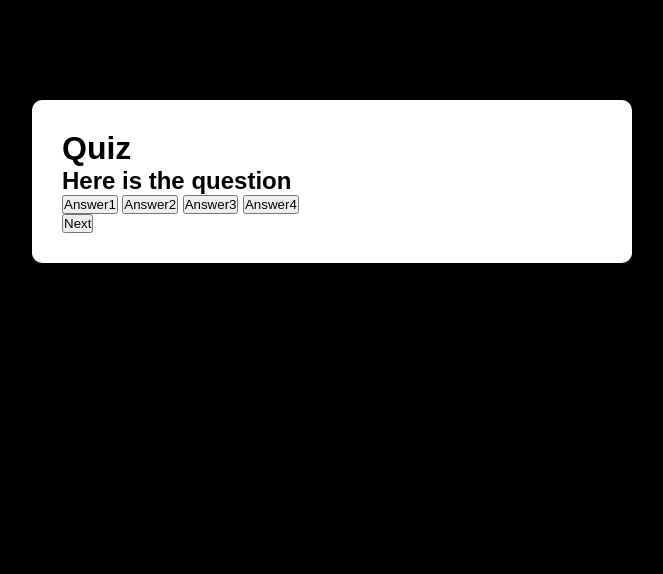
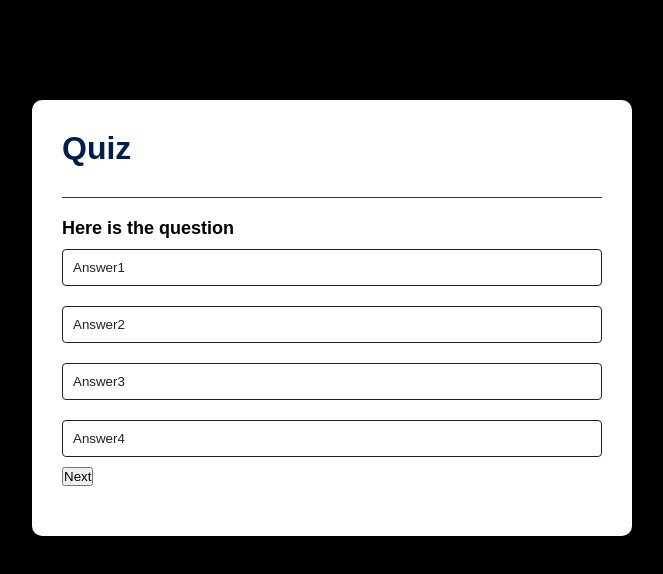
Before and after one commit to JohnB08/ModulCgrpMonthFirst, a plain HTML site: page index.html in a window 1280 px wide. Shown: the whole page, without its empty margins (308-971 px from the left). Drawn offline with Linux system fonts and the light colour scheme.

Commit message:
card, quiz, btn

```diff
--- a/css/style.css
+++ b/css/style.css
@@ -17,3 +17,40 @@ body{
     border-radius: 10px;
     padding: 30px;
 }
+
+.card h1 {
+    font-weight: 25px;
+    color: #001e4d;
+    font-weight: 600;
+    border-bottom: 1px solid #333;
+    padding-bottom: 30px;
+}
+
+.quiz{
+    padding: 20px 0;
+}
+
+.quiz h2{
+    font-size: 18px;
+    color: black;
+    font-weight: 600;
+}
+
+.btn{
+    background: #fff;
+    color: #222;
+    font-weight: 500;
+    width: 100%;
+    border: 1px solid #222;
+    padding: 10px;
+    margin: 10px 0;
+    text-align: left;
+    border-radius: 4px;
+    cursor: pointer;
+    transition: all 0.3s;
+}
+
+.btn:hover{
+    background: red;
+    color: white;
+}
```
